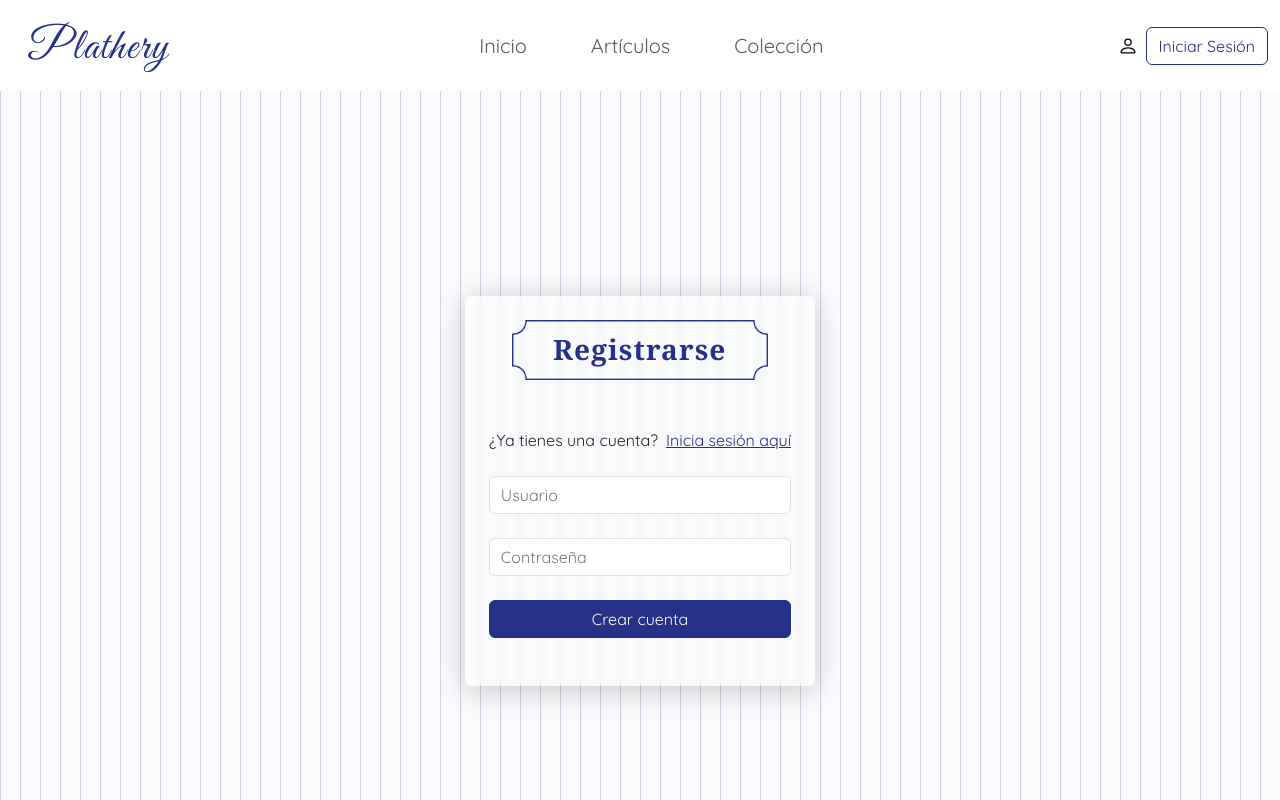
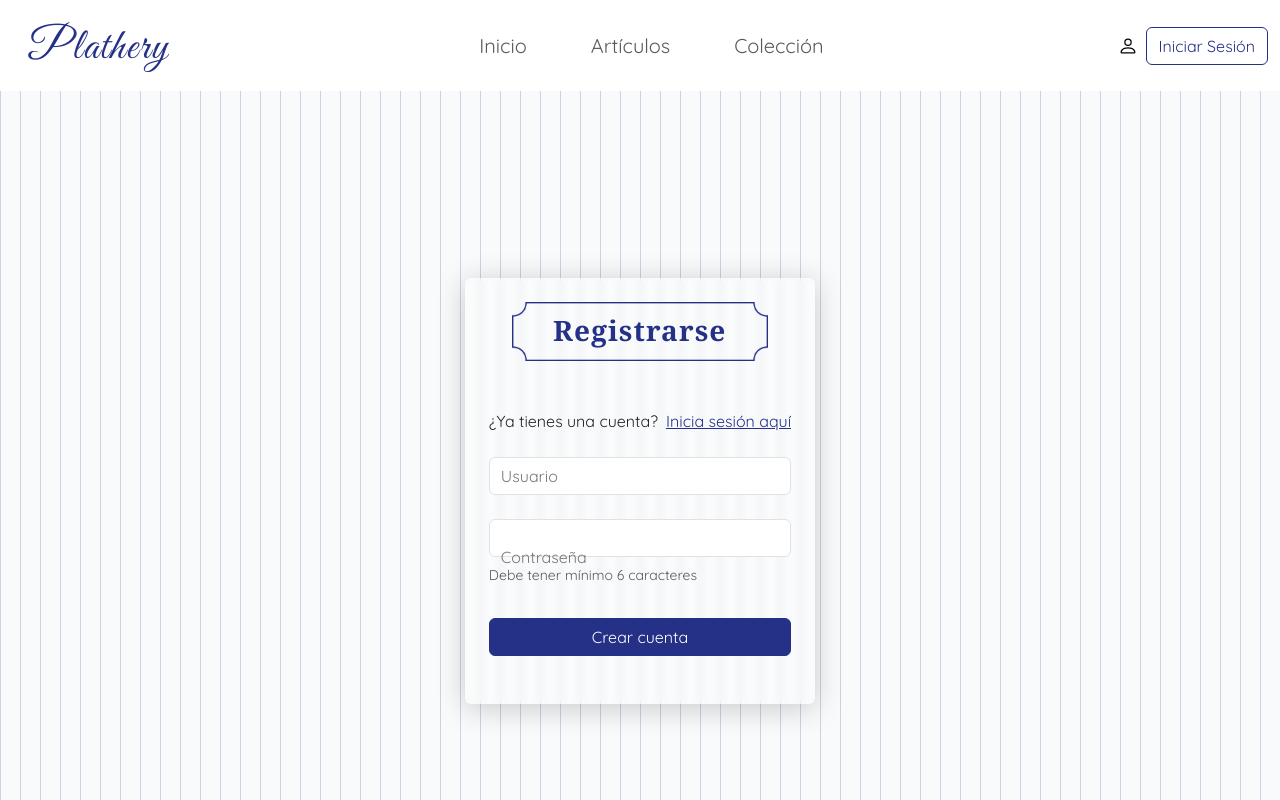
Before and after one commit to hecatxe/Plathery, a React (Vite) app in the folder Frontend/Plathery/: page /register in a window 1280 px wide. Shown: the top 800 px of the page. Built offline with nearby package versions, Linux system fonts and the light colour scheme; no server answers.

Commit message:
Update Register.jsx

```diff
--- a/Frontend/Plathery/src/components/Register.jsx
+++ b/Frontend/Plathery/src/components/Register.jsx
@@ -141,6 +141,7 @@ const Register = () => {
             <label htmlFor="password" className="floating-label">
               Contraseña
             </label>
+            <p className="text-muted small py-2">Debe tener mínimo 6 caracteres</p>
           </div>
 
           <div className="pb-4">
```
